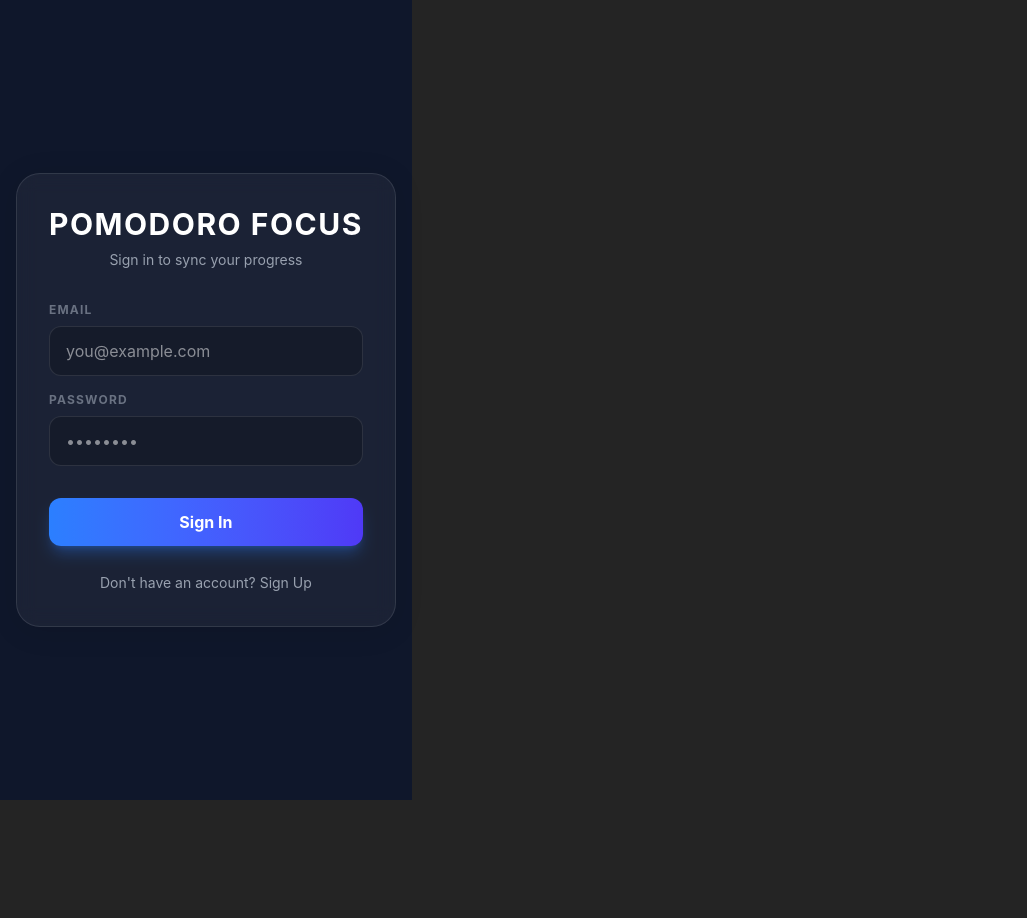
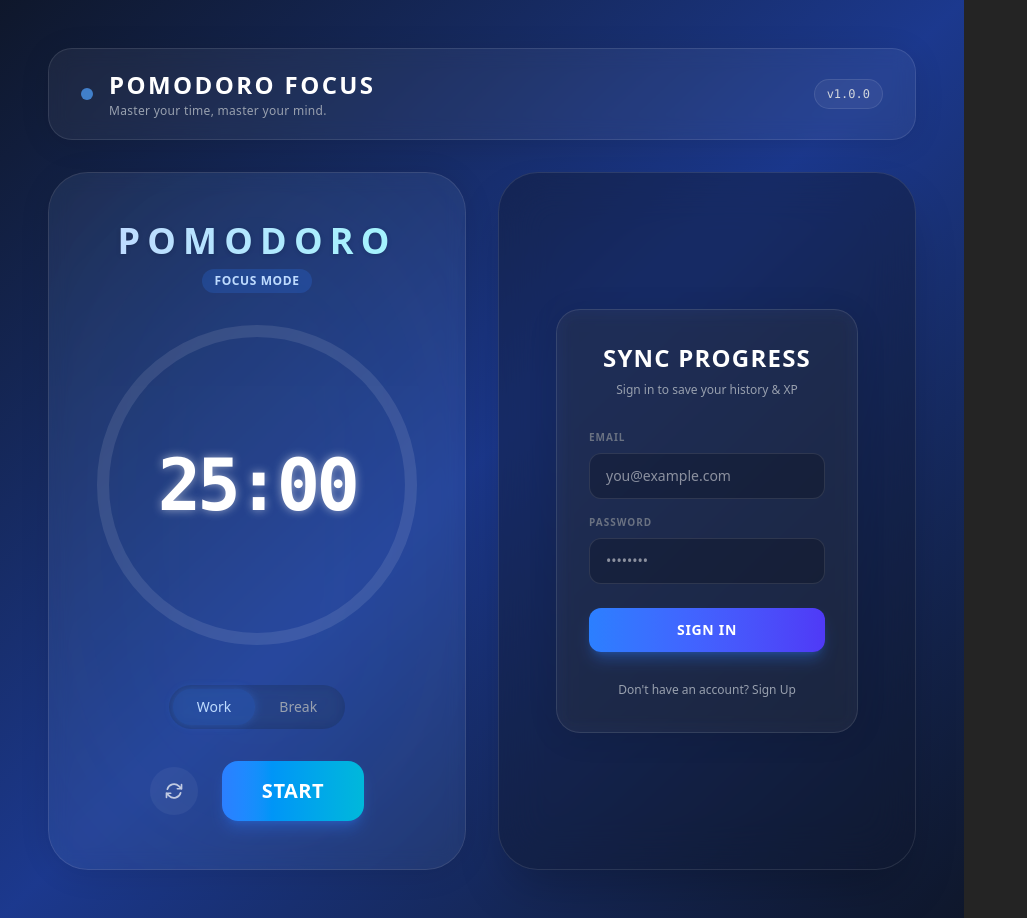
Before and after one commit to genkis3zu/pomodoro-timer-app, a React (Vite) app: page / in a window 1280 px wide. Shown: the whole page, without its empty margins (0-1027 px from the left). Before the commit the page ends 800 px from the top, so only its background shows below. Built offline with nearby package versions, Linux system fonts and the light colour scheme.

Commit message:
Refactor: Implement Optional Auth and Fix Layout

```diff
--- a/src/App.jsx
+++ b/src/App.jsx
@@ -33,6 +33,13 @@ function App() {
         if (session?.user) {
             fetchProfile();
             fetchHistory();
+        } else {
+            // Reset or load local data for guest?
+            // For now, just reset to empty/default for guest to avoid confusion,
+            // or keep local state if we want guest persistence (not implemented yet).
+            // User said "only those who authenticate will have history saved", so resetting is safer.
+            setHistory([]);
+            setTotalXP(0);
         }
     }, [session]);
 
@@ -80,13 +87,11 @@ function App() {
     };
 
     const handleTimerComplete = async () => {
-        if (!session?.user) return;
-
         const xpGained = mode === 'work' ? 25 : 5;
         const newTotalXP = totalXP + xpGained;
         const newLevel = Math.floor(newTotalXP / 100) + 1;
 
-        // Optimistic UI Update
+        // Optimistic UI Update (Always update local state)
         setTotalXP(newTotalXP);
         const newSession = {
             id: Date.now(), // Temporary ID
@@ -97,6 +102,8 @@ function App() {
         };
         setHistory(prev => [newSession, ...prev]);
 
+        // Only sync if logged in
+        if (session?.user) {
             try {
                 // 1. Insert Session
                 const { error: sessionError } = await supabase
@@ -123,14 +130,12 @@ function App() {
 
             } catch (error) {
                 console.error('Error saving progress:', error.message);
-            // Revert optimistic update if needed (omitted for simplicity)
+            }
         }
     };
 
     const handleSignOut = async () => {
         await supabase.auth.signOut();
-        setHistory([]);
-        setTotalXP(0);
     };
 
     const getBackgroundClass = () => {
@@ -141,10 +146,6 @@ function App() {
 
     if (loading) {
         return <div className="min-h-screen flex items-center justify-center bg-slate-900 text-white">Loading...</div>;
-    }
-
-    if (!session) {
-        return <Auth />;
     }
 
     return (
@@ -163,12 +164,14 @@ function App() {
                         <div className="text-xs font-mono bg-white/5 border border-white/10 px-3 py-1.5 rounded-full text-gray-300">
                             v1.0.0
                         </div>
+                        {session && (
                             <button
                                 onClick={handleSignOut}
                                 className="text-xs font-bold uppercase tracking-wider text-red-400 hover:text-red-300 transition-colors"
                             >
                                 Sign Out
                             </button>
+                        )}
                     </div>
                 </header>
 
@@ -184,15 +187,21 @@ function App() {
                         </div>
                     </div>
 
-                    {/* Right Panel: Dashboard */}
+                    {/* Right Panel: Dashboard or Auth */}
                     <div className="h-full flex flex-col">
                         <div className="h-full min-h-[600px]">
+                            {session ? (
                                 <Dashboard
                                     history={history}
                                     currentTask={currentTask}
                                     setCurrentTask={setCurrentTask}
                                     totalXP={totalXP}
                                 />
+                            ) : (
+                                <div className="h-full flex flex-col gap-6 text-white p-8 rounded-[2.5rem] bg-slate-900/40 backdrop-blur-xl border border-white/10 shadow-2xl items-center justify-center">
+                                    <Auth />
+                                </div>
+                            )}
                         </div>
                     </div>
                 </div>
--- a/src/components/Auth.jsx
+++ b/src/components/Auth.jsx
@@ -36,39 +36,39 @@ const Auth = () => {
     };
 
     return (
-        <div className="min-h-screen flex items-center justify-center bg-slate-900 text-white p-4">
-            <div className="glass p-8 rounded-3xl shadow-2xl w-full max-w-md border border-white/10">
+        <div className="h-full flex items-center justify-center text-white p-4">
+            <div className="glass p-8 rounded-3xl w-full max-w-md border border-white/10">
                 <div className="text-center mb-8">
-                    <h1 className="text-3xl font-bold tracking-wider mb-2">POMODORO FOCUS</h1>
-                    <p className="text-gray-400 text-sm">Sign in to sync your progress</p>
+                    <h1 className="text-2xl font-bold tracking-wider mb-2">SYNC PROGRESS</h1>
+                    <p className="text-gray-400 text-xs">Sign in to save your history & XP</p>
                 </div>
 
                 <form onSubmit={handleAuth} className="flex flex-col gap-4">
                     <div>
-                        <label className="block text-xs font-bold uppercase tracking-widest text-gray-500 mb-2">Email</label>
+                        <label className="block text-[10px] font-bold uppercase tracking-widest text-gray-500 mb-2">Email</label>
                         <input
                             type="email"
                             value={email}
                             onChange={(e) => setEmail(e.target.value)}
-                            className="w-full bg-black/20 border border-white/10 rounded-xl px-4 py-3 text-white focus:outline-none focus:border-blue-500/50 focus:ring-1 focus:ring-blue-500/50 transition-all"
+                            className="w-full bg-black/20 border border-white/10 rounded-xl px-4 py-3 text-white focus:outline-none focus:border-blue-500/50 focus:ring-1 focus:ring-blue-500/50 transition-all text-sm"
                             placeholder="you@example.com"
                             required
                         />
                     </div>
                     <div>
-                        <label className="block text-xs font-bold uppercase tracking-widest text-gray-500 mb-2">Password</label>
+                        <label className="block text-[10px] font-bold uppercase tracking-widest text-gray-500 mb-2">Password</label>
                         <input
                             type="password"
                             value={password}
                             onChange={(e) => setPassword(e.target.value)}
-                            className="w-full bg-black/20 border border-white/10 rounded-xl px-4 py-3 text-white focus:outline-none focus:border-blue-500/50 focus:ring-1 focus:ring-blue-500/50 transition-all"
+                            className="w-full bg-black/20 border border-white/10 rounded-xl px-4 py-3 text-white focus:outline-none focus:border-blue-500/50 focus:ring-1 focus:ring-blue-500/50 transition-all text-sm"
                             placeholder="••••••••"
                             required
                         />
                     </div>
 
                     {error && (
-                        <div className="text-red-400 text-sm text-center bg-red-500/10 p-2 rounded-lg border border-red-500/20">
+                        <div className="text-red-400 text-xs text-center bg-red-500/10 p-2 rounded-lg border border-red-500/20">
                             {error}
                         </div>
                     )}
@@ -76,7 +76,7 @@ const Auth = () => {
                     <button
                         type="submit"
                         disabled={loading}
-                        className="mt-4 w-full bg-gradient-to-r from-blue-500 to-indigo-600 hover:from-blue-400 hover:to-indigo-500 text-white font-bold py-3 rounded-xl shadow-lg shadow-blue-500/30 transition-all transform hover:scale-[1.02] active:scale-[0.98] disabled:opacity-50 disabled:cursor-not-allowed"
+                        className="mt-2 w-full bg-gradient-to-r from-blue-500 to-indigo-600 hover:from-blue-400 hover:to-indigo-500 text-white font-bold py-3 rounded-xl shadow-lg shadow-blue-500/30 transition-all transform hover:scale-[1.02] active:scale-[0.98] disabled:opacity-50 disabled:cursor-not-allowed text-sm uppercase tracking-wider"
                     >
                         {loading ? 'Loading...' : isLogin ? 'Sign In' : 'Sign Up'}
                     </button>
@@ -85,7 +85,7 @@ const Auth = () => {
                 <div className="mt-6 text-center">
                     <button
                         onClick={() => setIsLogin(!isLogin)}
-                        className="text-sm text-gray-400 hover:text-white transition-colors"
+                        className="text-xs text-gray-400 hover:text-white transition-colors"
                     >
                         {isLogin ? "Don't have an account? Sign Up" : "Already have an account? Sign In"}
                     </button>
```
Lines whose indentation alone changed are shown as unchanged.
